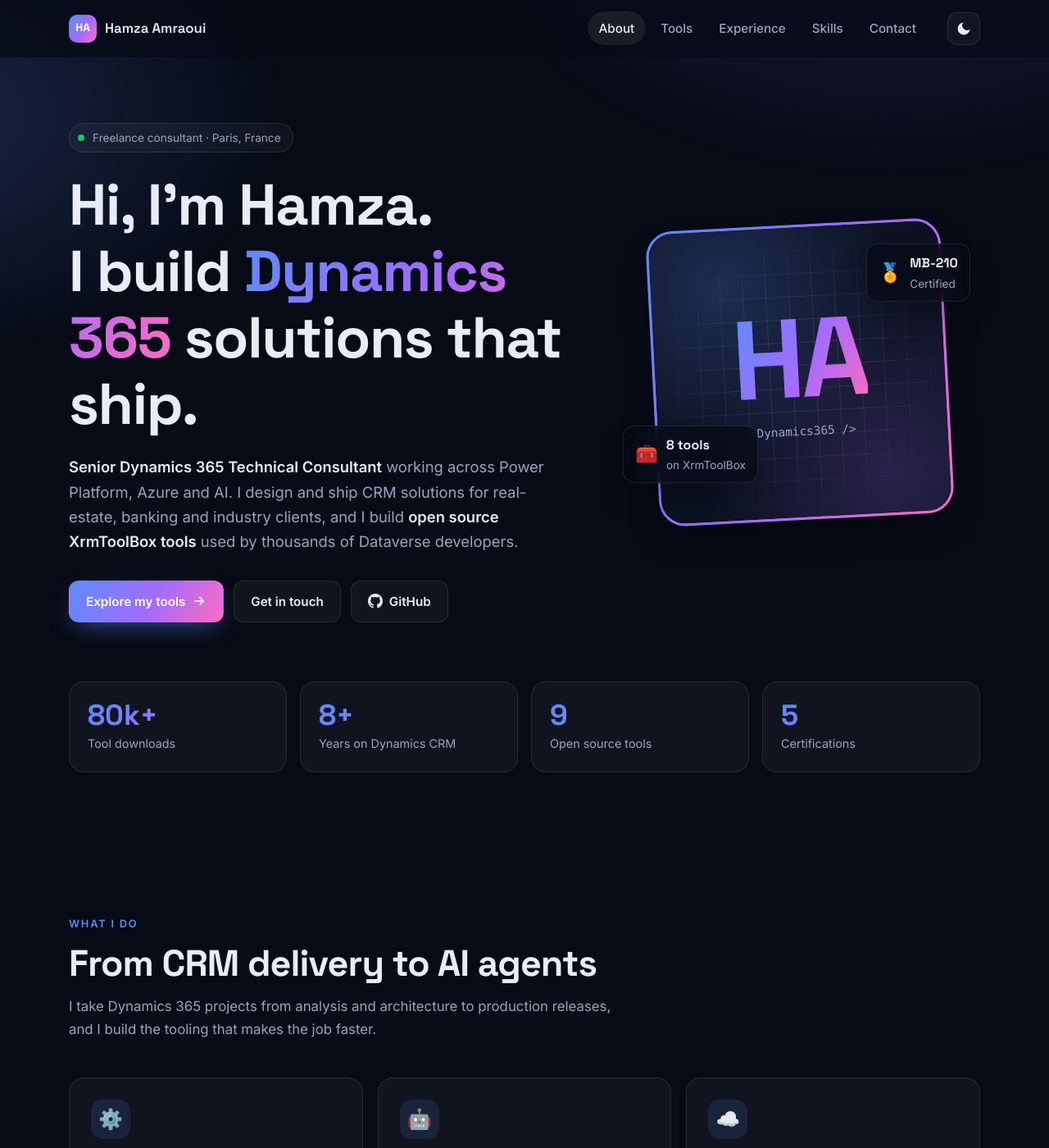
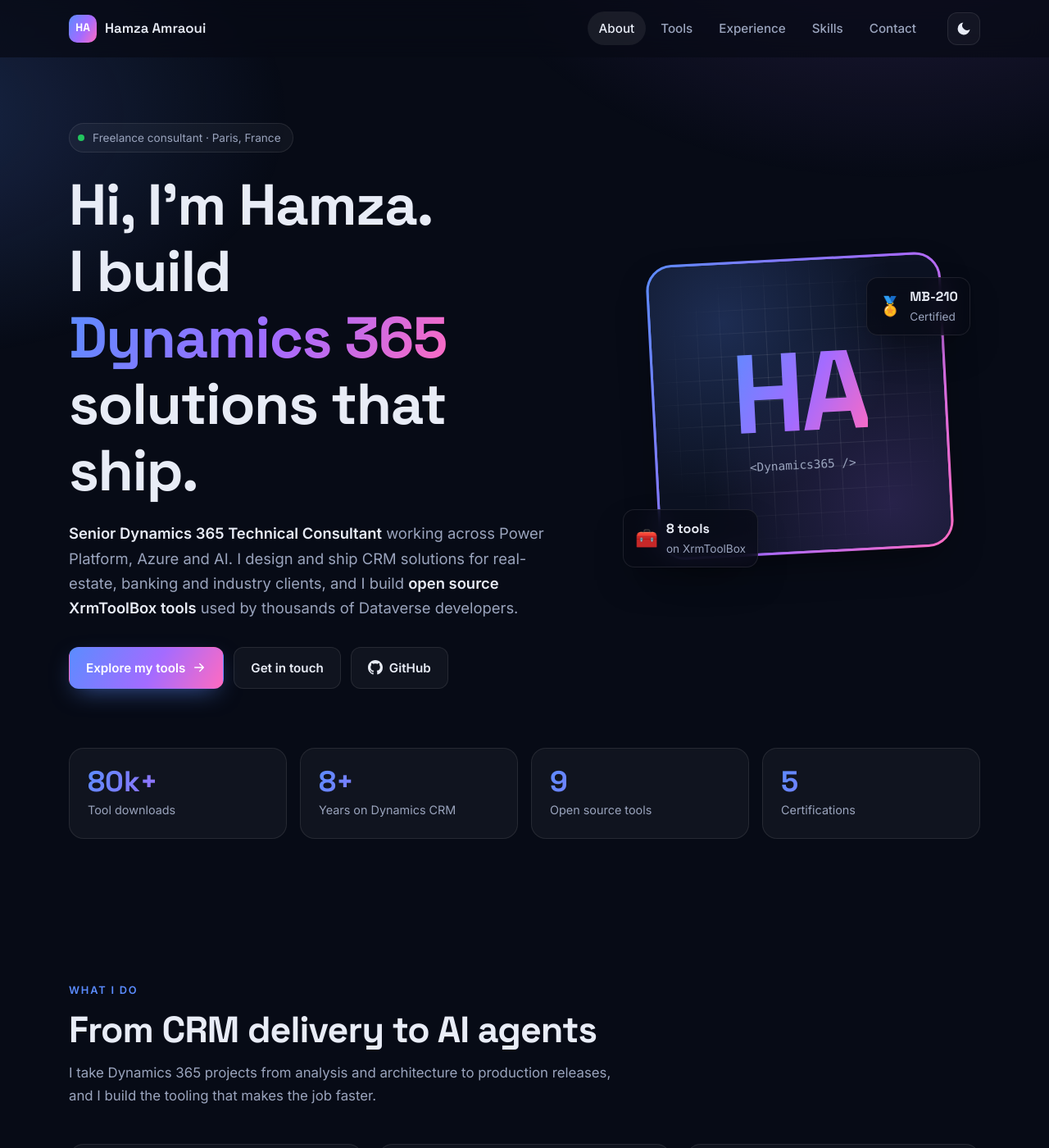
Before and after one commit to AmraouiH/AmraouiH.github.io, a Jekyll site: the page built from index.html, in a window 1280 px wide and 1400 px high. Shown: the whole window at 82% size. Built offline with Jekyll 4.4.1, drawn with Linux system fonts in a browser that asks for light colours.

Commit message:
Polish hero layout
Co-Authored-By: Claude Opus 5.5 <noreply@anthropic.com>

```diff
--- a/assets/custom.css
+++ b/assets/custom.css
@@ -1030,3 +1030,11 @@ nav {
 .hero h1 {
     overflow-wrap: anywhere;
 }
+
+.hero h1 .gradient-text {
+    white-space: nowrap;
+}
+
+.float-card.one {
+    bottom: -22px;
+}
```
